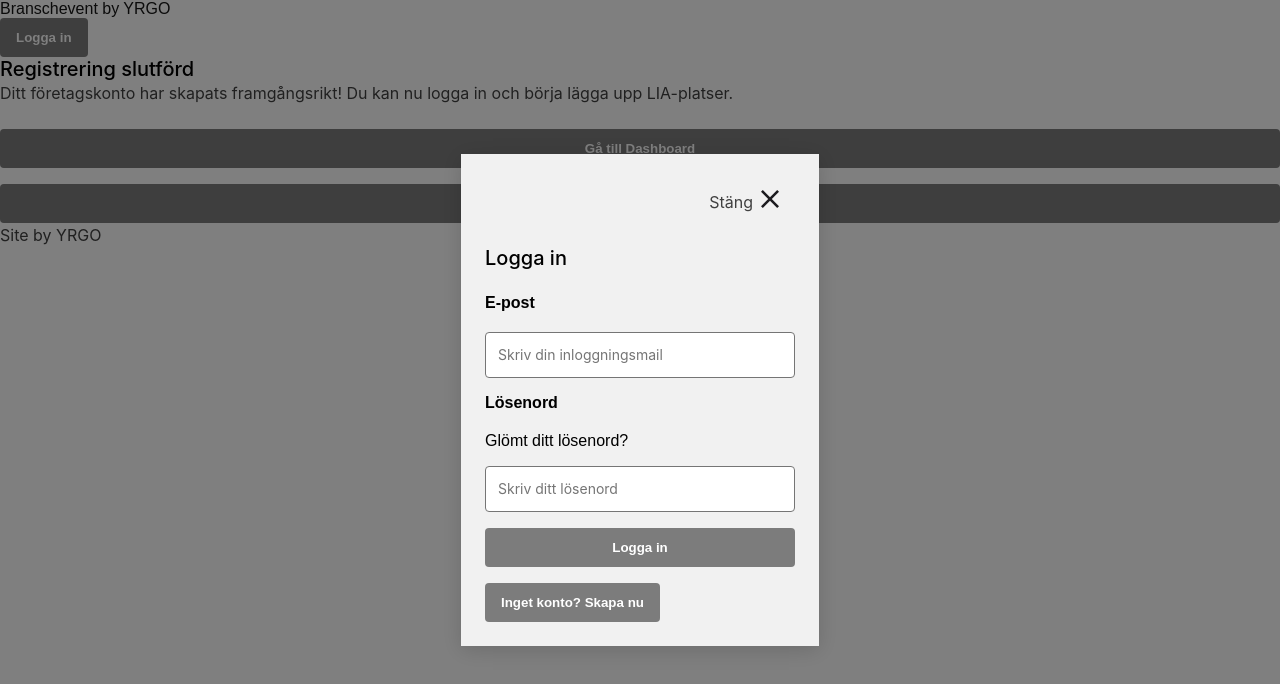
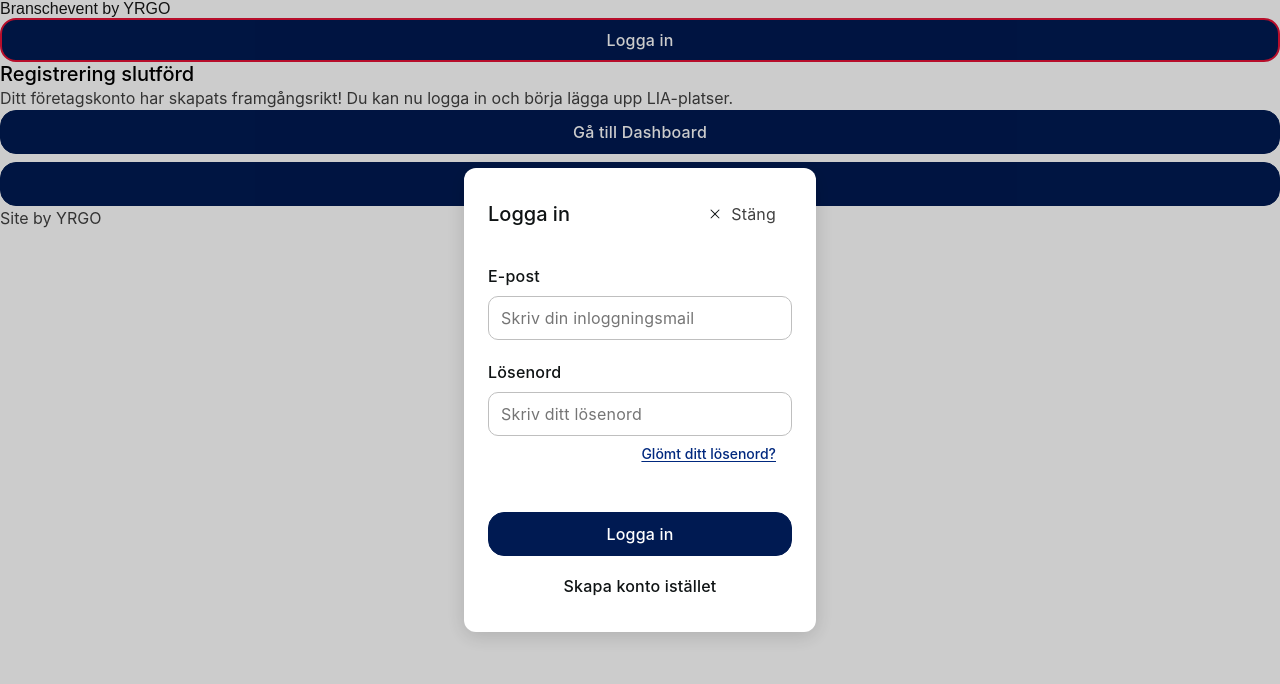
Before and after one commit to Andreawingardh/LIA-verktyg, a Next.js app: page /signupSuccess in a window 1280 px wide. Both pictures are taken after a click on the button "Logga in". Shown: the top 684 px of the page. Built offline with nearby package versions, Linux system fonts and the light colour scheme; no server answers.

Commit message:
added some styling to login overlay

```diff
--- a/src/app/components/form/LoginForm.js
+++ b/src/app/components/form/LoginForm.js
@@ -45,8 +45,9 @@ export default function LoginForm({ onSuccess, onRegisterClick }) {
 
   return (
     <>
-      <h2>Logga in</h2>
+      <div className='formwrapper'>
         <form onSubmit={handleSubmit}>
+          <section>
         <label htmlFor="email">E-post</label>
         <input
           id="email"
@@ -57,8 +58,9 @@ export default function LoginForm({ onSuccess, onRegisterClick }) {
           value={email}
           onChange={(e) => setEmail(e.target.value)}
             />
+            </section>
+          <section>
         <label htmlFor="password">Lösenord</label>
-        <a href=''>Glömt ditt lösenord?</a>
         <input
           id="password"
           name="password"
@@ -69,17 +71,22 @@ export default function LoginForm({ onSuccess, onRegisterClick }) {
           onChange={(e) => setPassword(e.target.value)}
         />
             {error && <p style={{ color: "red" }}>{error}</p>}
+            </section>
+        </form>
+        <a href=''>Glömt ditt lösenord?</a>
+    </div >
+         <footer>
       <button type="submit">Logga in</button>
         <div className="auth-buttons">
           <button
               type="button"
-            className="login-btn"
+              className="register-btn"
             onClick={(e) => handleRegisterClick(e)}
           >
-            Inget konto? Skapa nu
+            Skapa konto istället
             </button>
         </div>
-      </form>
+        </footer>
     </>
   );
 }
--- a/src/app/components/form/LoginPopup.js
+++ b/src/app/components/form/LoginPopup.js
@@ -1,9 +1,9 @@
 "use client";
 
-import LoginForm from './LoginForm';
-import './popup.css';
-import { useEffect } from 'react';
-import { useSupabaseAuth } from '../../../hook/useSupabaseAuth';
+import LoginForm from "./LoginForm";
+import "./popup.css";
+import { useEffect } from "react";
+import { useSupabaseAuth } from "../../../hook/useSupabaseAuth";
 
 export default function LoginPopup({ isOpen, onClose, onShowRegistration }) {
   const { user } = useSupabaseAuth();
@@ -23,35 +23,34 @@ export default function LoginPopup({ isOpen, onClose, onShowRegistration }) {
   return (
     <div
       className="popup-overlay"
-      style={{ display: isOpen ? 'flex' : 'none' }}
+      style={{ display: isOpen ? "flex" : "none" }}
       onClick={(e) => {
         if (e.target === e.currentTarget) onClose();
       }}
     >
       {/* Popup content container */}
       <div className="popup-content" onClick={(e) => e.stopPropagation()}>
-        {/* Close button */}
+        <div className="popup-header">
+          <h2>Logga in</h2>
           <button className="close-btn" onClick={onClose}>
-          <p>Stäng</p>
             <svg
               xmlns="http://www.w3.org/2000/svg"
-            width="18"
-            height="18"
-            viewBox="0 0 18 18"
+              width="16"
+              height="16"
+              viewBox="0 0 16 16"
               fill="none"
             >
               <path
-              d="M1.8 18L0 16.2L7.2 9L0 1.8L1.8 0L9 7.2L16.2 0L18 1.8L10.8 9L18 16.2L16.2 18L9 10.8L1.8 18Z"
-              fill="#1C1B1F"
+                fillRule="evenodd"
+                clipRule="evenodd"
+                d="M3.64645 3.64645C3.84171 3.45118 4.15829 3.45118 4.35355 3.64645L8 7.29289L11.6464 3.64645C11.8417 3.45118 12.1583 3.45118 12.3536 3.64645C12.5488 3.84171 12.5488 4.15829 12.3536 4.35355L8.70711 8L12.3536 11.6464C12.5488 11.8417 12.5488 12.1583 12.3536 12.3536C12.1583 12.5488 11.8417 12.5488 11.6464 12.3536L8 8.70711L4.35355 12.3536C4.15829 12.5488 3.84171 12.5488 3.64645 12.3536C3.45118 12.1583 3.45118 11.8417 3.64645 11.6464L7.29289 8L3.64645 4.35355C3.45118 4.15829 3.45118 3.84171 3.64645 3.64645Z"
+                fill="#0F1314"
               />
             </svg>
+            <p>Stäng</p>
           </button>
-
-        <LoginForm
-          onSuccess={onClose}
-          onRegisterClick={handleRegisterClick}
-        />
-
+        </div>
+        <LoginForm onSuccess={onClose} onRegisterClick={handleRegisterClick} />
       </div>
     </div>
   );
--- a/src/app/components/form/RegistrationPopup.js
+++ b/src/app/components/form/RegistrationPopup.js
@@ -1,9 +1,9 @@
 "use client";
 
-import { useState } from 'react';
-import { useRouter } from 'next/navigation';
-import { supabase } from '../../../utils/supabase/client';
-import './popup.css';
+import { useState } from "react";
+import { useRouter } from "next/navigation";
+import { supabase } from "../../../utils/supabase/client";
+import "./popup.css";
 
 export default function RegistrationPopup({ isOpen, onClose, onShowLogin }) {
   const router = useRouter();
@@ -25,15 +25,15 @@ export default function RegistrationPopup({ isOpen, onClose, onShowLogin }) {
     setError("");
 
     try {
-      localStorage.setItem('registrationEmail', email);
-      localStorage.setItem('registrationPassword', password);
-      localStorage.setItem('registrationStep', 'baseInfo');
+      localStorage.setItem("registrationEmail", email);
+      localStorage.setItem("registrationPassword", password);
+      localStorage.setItem("registrationStep", "baseInfo");
 
       onClose();
 
-      router.push('/company/baseInfo');
+      router.push("/company/baseInfo");
     } catch (err) {
-      console.error('Registration error:', err);
+      console.error("Registration error:", err);
       setError("Ett fel uppstod vid registrering");
     } finally {
       setLoading(false);
@@ -43,14 +43,13 @@ export default function RegistrationPopup({ isOpen, onClose, onShowLogin }) {
   return (
     <div
       className="popup-overlay"
-      style={{ display: isOpen ? 'flex' : 'none' }}
+      style={{ display: isOpen ? "flex" : "none" }}
       onClick={(e) => {
         if (e.target === e.currentTarget) onClose();
       }}
     >
       <div className="popup-content" onClick={(e) => e.stopPropagation()}>
         <button className="close-btn" onClick={onClose}>
-          <p>Stäng</p>
           <svg
             xmlns="http://www.w3.org/2000/svg"
             width="18"
@@ -64,6 +63,7 @@ export default function RegistrationPopup({ isOpen, onClose, onShowLogin }) {
             />
           </svg>
         </button>
+        <p>Stäng</p>
 
         <h2>Skapa Företagskonto</h2>
         <form onSubmit={handleSubmit}>
--- a/src/app/components/form/popup.css
+++ b/src/app/components/form/popup.css
@@ -1,10 +1,72 @@
+:root {
+  /* Colors */
+  --base-foreground: #0f1314;
+  --base-background: #fff;
+  --base-muted-foreground: #495b62;
+  --base-input: #bfbfbf;
+  --base-link: #00287e;
+  --base-secondary: #001a52;
+  --base-secondary-foreground: #fff;
+  --colors-base-transparent: rgba(255, 255, 255, 0);
+
+  /* Typography */
+  --typography-font-family-font-sans: Inter, sans-serif;
+  --typography-base-sizes-base-font-size: 1rem;
+  --typography-base-sizes-base-line-height: 1.5rem;
+  --typography-base-sizes-xlarge-font-size: 1.25rem;
+  --typography-base-sizes-large-line-height: 1.75rem;
+
+  /* Font weights */
+  --font-weight-normal: 400;
+  --font-weight-medium: 500;
+
+  /* Spacing */
+  --spacing-1: 0.25rem;
+  --spacing-2: 0.5rem;
+  --spacing-3: 0.75rem;
+  --spacing-4: 1rem;
+  --spacing-6: 1.5rem;
+  --spacing-8: 2rem;
+
+  /* Heights and widths */
+  --height-h-11: 2.75rem;
+  --width-w-80: 20rem;
+
+  /* Border radius */
+  --border-radius-lg: 0.625rem;
+  --border-radius-xl: 0.75rem;
+  --border-radius-full: 1rem;
+}
+
+.popup-header {
+  display: flex;
+  justify-content: space-between;
+  align-items: center;
+  align-self: stretch;
+}
+
+.popup-header h2 {
+  color: var(--base-foreground, #0f1314);
+  font-feature-settings: "liga" off, "clig" off;
+
+  /* heading-5/leading-normal/medium */
+  font-family: var(--typography-font-family-font-sans, Inter);
+  font-size: var(--typography-base-sizes-xlarge-font-size, 1.25rem);
+  font-style: normal;
+  font-weight: var(--font-weight-medium, 500);
+  line-height: var(
+    --typography-base-sizes-large-line-height,
+    1.75rem
+  ); /* 140% */
+}
+
 .popup-overlay {
   position: fixed;
   top: 0;
   left: 0;
   width: 100%;
   height: 100%;
-  background-color: rgba(0, 0, 0, 0.5);
+  background-color: rgba(0, 0, 0, 0.2);
   display: flex;
   justify-content: center;
   align-items: center;
@@ -12,17 +74,21 @@
   color: black;
   opacity: 1;
   transition: opacity 0.2s ease-in-out;
+  gap: var(--spacing-8, 2rem);
 }
 
 .popup-content {
   display: flex;
-  width: 358px;
-  padding: 24px;
+  width: 22rem;
+  min-width: var(--width-w-80, 20rem);
+  max-width: 30rem;
+  padding: var(--spacing-6, 1.5rem);
   flex-direction: column;
+  justify-content: center;
   align-items: flex-start;
-  gap: 24px;
-  background: #f1f1f1;
-  max-width: 500px;
+  gap: var(--spacing-8, 2rem);
+  border-radius: var(--border-radius-xl, 0.75rem);
+  background: var(--base-background, #fff);
   box-shadow: 0 4px 20px rgba(0, 0, 0, 0.15);
   transform: translateY(0);
   transition: transform 0.2s ease-in-out;
@@ -49,21 +115,34 @@
 .close-btn {
   background-color: transparent;
   display: flex;
-  height: 44px;
+  height: var(--height-h-11, 2.75rem);
+  padding: var(--spacing-2, 0.5rem) var(--spacing-4, 1rem);
   justify-content: center;
-  align-self: flex-end;
-  gap: 8px;
+  align-items: center;
+  gap: var(--spacing-2, 0.5rem);
   color: black;
   cursor: pointer;
   z-index: 1002;
   position: relative;
+  color: var(--base-foreground, #0f1314);
+  border: 0px;
+  font-feature-settings: "liga" off, "clig" off;
+
+  /* body/leading-normal/medium */
+  font-family: var(--typography-font-family-font-sans, Inter);
+  font-size: var(--typography-base-sizes-base-font-size, 1rem);
+  font-style: normal;
+  font-weight: var(--font-weight-medium, 500);
+  line-height: var(--typography-base-sizes-base-line-height, 1.5rem); /* 150% */
+  letter-spacing: 0.0125rem;
 }
 
 .button-group {
   display: flex;
   flex-direction: column;
-  gap: 1rem;
-  margin-top: 1.5rem;
+  align-items: flex-start;
+  gap: var(--spacing-2, 0.5rem);
+  align-self: stretch;
 }
 
 h2 {
@@ -87,47 +166,169 @@ p {
 form {
   display: flex;
   flex-direction: column;
-  gap: 1rem;
-  width: 100%;
+  align-items: flex-start;
+  gap: var(--spacing-6, 1.5rem);
+  align-self: stretch;
+}
+
+section {
+  display: flex;
+  flex-direction: column;
+  align-items: flex-start;
+  gap: var(--spacing-2, 0.5rem);
+  align-self: stretch;
+}
+
+.formwrapper {
+  display: flex;
+  flex-direction: column;
+  align-items: flex-end;
+  align-self: stretch;
+}
+
+a {
+  display: flex;
+  height: var(--height-h-11, 2.75rem);
+  padding: var(--spacing-2, 0.5rem) var(--spacing-4, 1rem);
+  justify-content: flex-end;
+  align-items: flex-start;
+  gap: var(--spacing-2, 0.5rem);
+  border-radius: var(--border-radius-full, 624.9375rem);
+  background: var(--colors-base-transparent, rgba(255, 255, 255, 0));
+  color: var(--base-link, #00287e);
+  font-family: Inter;
+  font-size: 0.875rem;
+  font-style: normal;
+  font-weight: 500;
+  line-height: 1.25rem; /* 142.857% */
+  text-decoration-line: underline;
+  text-decoration-style: solid;
+  text-decoration-skip-ink: none;
+  text-decoration-thickness: auto;
+  text-underline-offset: auto;
+  text-underline-position: from-font;
 }
 
 label {
   font-weight: 600;
   margin-bottom: 0.25rem;
+  display: flex;
+  justify-content: space-between;
+  align-items: flex-start;
+  align-self: stretch;
+  color: var(--base-foreground, #0f1314);
+  font-feature-settings: "liga" off, "clig" off;
+
+  /* body/leading-none/medium */
+  font-family: var(--typography-font-family-font-sans, Inter);
+  font-size: var(--typography-base-sizes-base-font-size, 1rem);
+  font-style: normal;
+  font-weight: var(--font-weight-medium, 500);
+  line-height: 100%; /* 1rem */
+  letter-spacing: 0.0125rem;
 }
 
 input {
-  color: #7e7e7e;
-  font-family: Inter;
-  font-size: 14px;
+  display: flex;
+  height: var(--height-h-11, 2.75rem);
+  padding: var(--spacing-1, 0.25rem) var(--spacing-3, 0.75rem);
+  align-items: center;
+  gap: var(--spacing-1, 0.25rem);
+  align-self: stretch;
+  border-radius: var(--border-radius-lg, 0.625rem);
+  border: 1px solid var(--base-input, #bfbfbf);
+  background: var(--base-background, #fff);
+  overflow: hidden;
+  color: var(--base-muted-foreground, #495b62);
+  font-feature-settings: "liga" off, "clig" off;
+  text-overflow: ellipsis;
+
+  /* body/leading-none/regular */
+  font-family: var(--typography-font-family-font-sans, Inter);
+  font-size: var(--typography-base-sizes-base-font-size, 1rem);
   font-style: normal;
-  font-weight: 400;
-  line-height: 140%; /* 19.6px */
-  padding: 0.75rem;
-  border: 1px solid #757575;
-  background: #fff;
-  border-radius: 4px;
-  width: 100%;
+  font-weight: var(--font-weight-normal, 400);
+  line-height: 100%; /* 1rem */
+  letter-spacing: 0.0125rem;
 }
 
 button {
-  padding: 0.75rem 1rem;
-  background: #7c7c7c;
-  color: white;
-  border: none;
-  border-radius: 4px;
+  display: flex;
+  height: var(--height-h-11, 2.75rem);
+  padding: var(--spacing-2, 0.5rem) var(--spacing-4, 1rem);
+  justify-content: center;
+  align-items: center;
+  gap: var(--spacing-2, 0.5rem);
   cursor: pointer;
-  font-weight: 600;
+  align-self: stretch;
   position: relative;
   z-index: 10;
+  border-radius: var(--border-radius-full, 624.9375rem);
+  border: 1px solid var(--base-secondary, #001a52);
+  background: var(--base-secondary, #001a52);
+  color: var(--base-secondary-foreground, #fff);
+  font-feature-settings: "liga" off, "clig" off;
+
+  /* body/leading-normal/medium */
+  font-family: var(--typography-font-family-font-sans, Inter);
+  font-size: var(--typography-base-sizes-base-font-size, 1rem);
+  font-style: normal;
+  font-weight: var(--font-weight-medium, 500);
+  line-height: var(--typography-base-sizes-base-line-height, 1.5rem); /* 150% */
+  letter-spacing: 0.0125rem;
+}
+
+button:focus {
+  border: 2px solid var(--base-primary, #e51236);
 }
 
 button:hover {
-  background: #2f2f2f;
+  background: transparent;
+  color: black;
+}
+footer {
+  display: flex;
+  flex-direction: column;
+  align-items: flex-start;
+  gap: var(--spacing-2, 0.5rem);
+  align-self: stretch;
 }
 
-.auth-buttons button {
+.auth-buttons {
+  display: flex;
+  flex-direction: column;
+  align-items: flex-start;
+  gap: var(--spacing-2, 0.5rem);
+  align-self: stretch;
+  color: #000;
+}
+
+.register-btn {
+  display: flex;
+  height: var(--height-h-11, 2.75rem);
+  padding: var(--spacing-2, 0.5rem) var(--spacing-4, 1rem);
+  justify-content: center;
+  align-items: center;
+  gap: var(--spacing-2, 0.5rem);
+  background: transparent;
+  color: var(--base-foreground, #0f1314);
+  font-feature-settings: "liga" off, "clig" off;
+
+  /* body/leading-normal/medium */
+  font-family: var(--typography-font-family-font-sans, Inter);
+  font-size: var(--typography-base-sizes-base-font-size, 1rem);
+  font-style: normal;
+  font-weight: var(--font-weight-medium, 500);
+  line-height: var(--typography-base-sizes-base-line-height, 1.5rem); /* 150% */
+  letter-spacing: 0.0125rem;
+  align-self: stretch;
   cursor: pointer;
   z-index: 1000;
   position: relative;
+  border: 0px;
 }
+
+.register-btn:hover,
+.close-btn:hover {
+  background: rgb(216, 216, 216);
+}
```
Also changed, not shown: src/app/globals.css (+4 -4 lines), src/app/components/profile/addLIAButton.js (added), src/app/components/profile/addLIAOveraly.js (added). Lines whose indentation alone changed are shown as unchanged.
